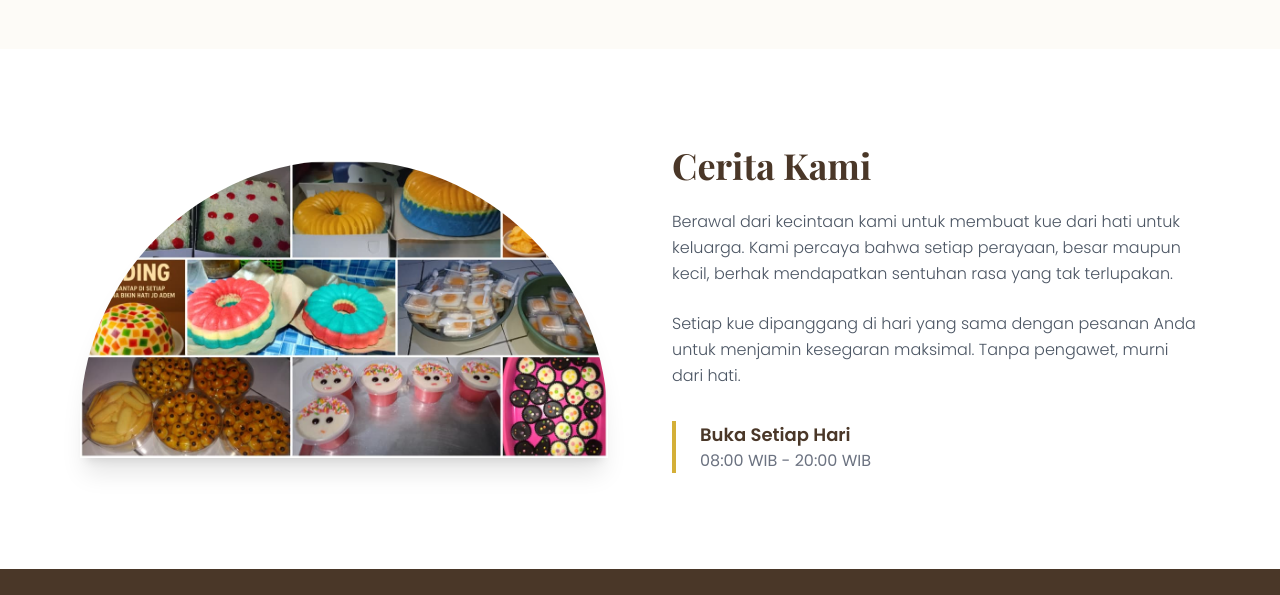
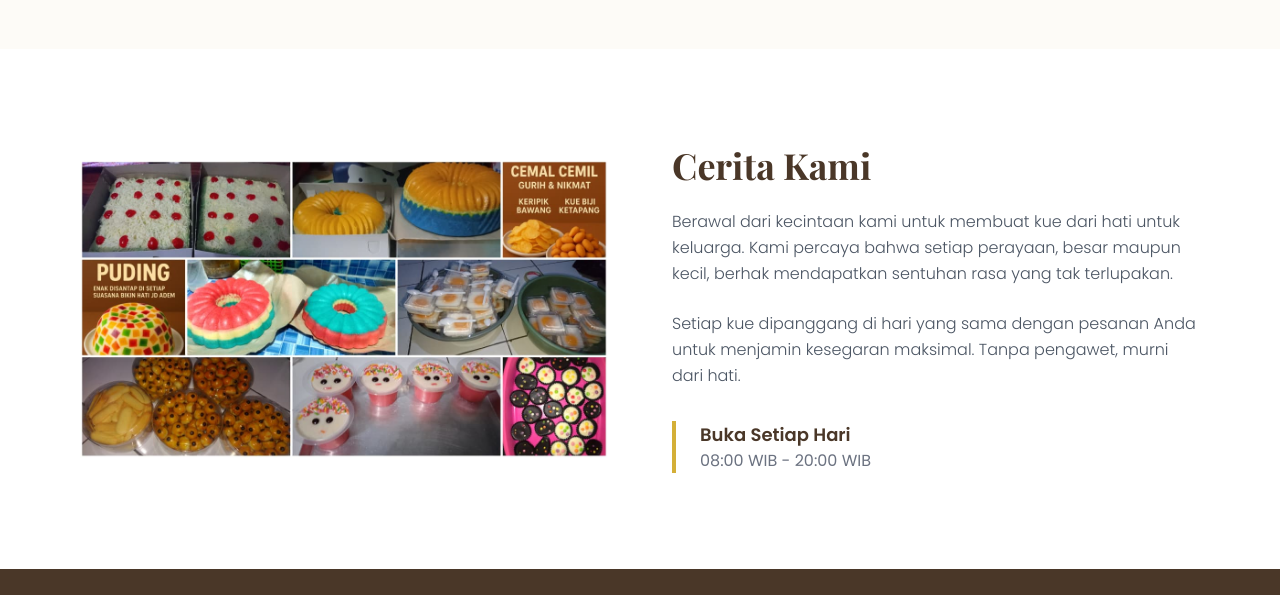
Before and after one commit to fureyana48/safiyahcake, a plain HTML site: page index.html in a window 1280 px wide. Shown: the part 1627-2222 px from the top of the page. Drawn offline with nearby package versions, Linux system fonts and the light colour scheme; a web font is replaced by a local one.

Commit message:
Remove classes from bakery image in about section

```diff
--- a/index.html
+++ b/index.html
@@ -142,7 +142,7 @@
     <section id="about" class="py-24 bg-white">
         <div class="max-w-6xl mx-auto px-4 flex flex-col md:flex-row items-center gap-16">
             <div class="w-full md:w-1/2">
-                <img src="images/our bakery.jpeg" alt="Our Bakery" class="rounded-t-full shadow-xl">
+                <img src="images/our bakery.jpeg">
             </div>
             <div class="w-full md:w-1/2">
                 <h3 class="font-serif text-4xl font-bold mb-6">Cerita Kami</h3>
```
